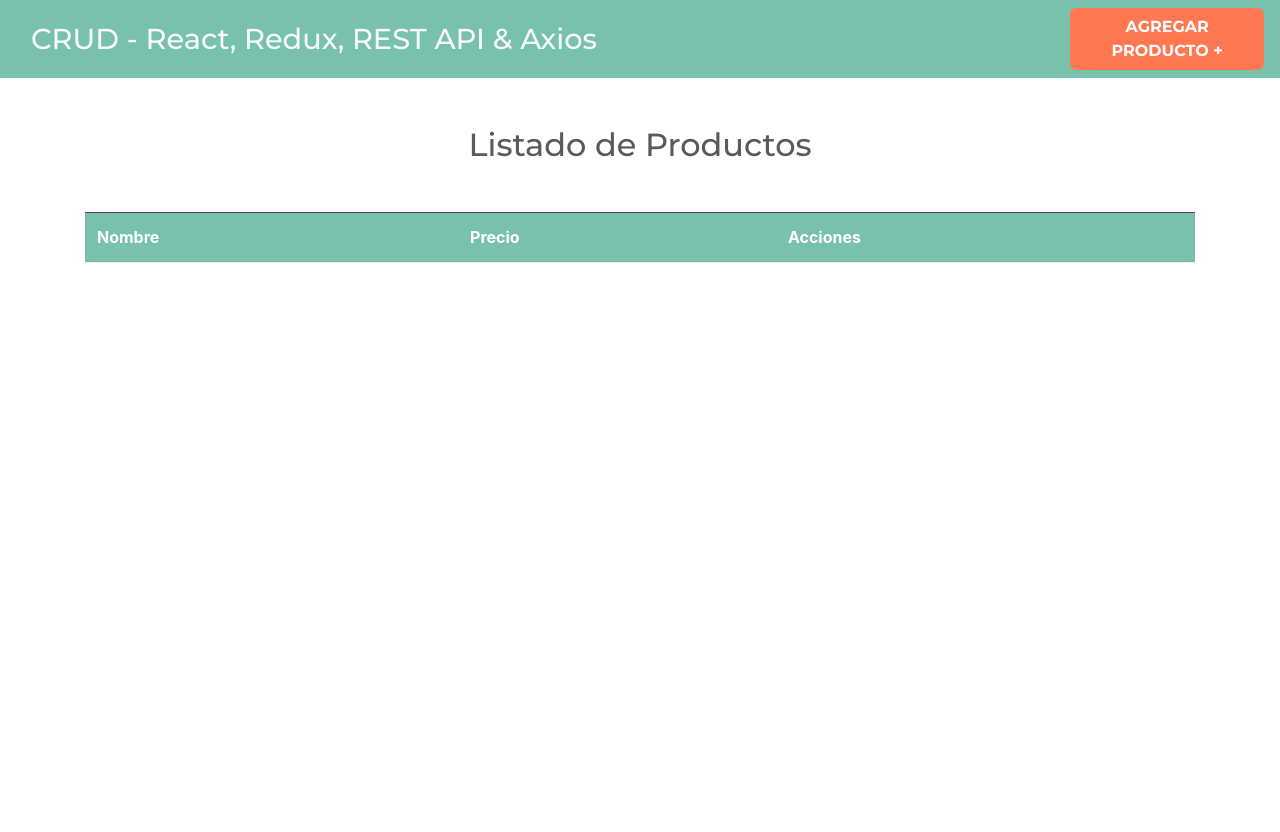
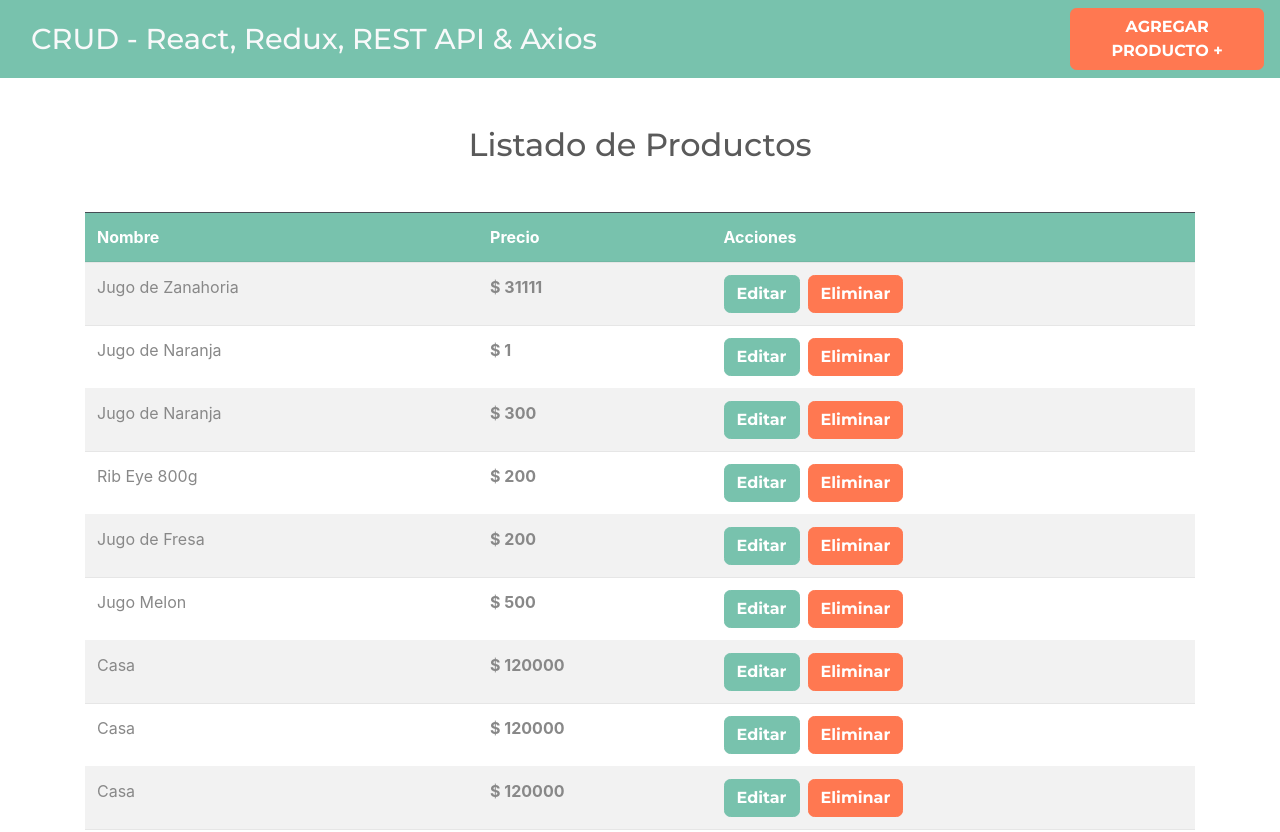
Before and after one commit to zassory/crudredux3, a React (Create React App) app: page / in a window 1280 px wide. Shown: the top 832 px of the page. Before the commit the page ends 800 px from the top, so only its background shows below. Built offline with nearby package versions, Linux system fonts and the light colour scheme; data requests are answered from the project's data file.

Commit message:
mostrando datos de la api ok

```diff
--- a/src/actions/productoActions.js
+++ b/src/actions/productoActions.js
@@ -60,8 +60,8 @@ export function obtenerProductosAction() {
         dispatch( descargarProductos() );
 
         try{
-            const respuesta = await clienteAxios.get('/productos');
-            dispatch(  descargaProductosExitosa(respuesta.data) );
+            const respuesta = await clienteAxios.get('/productos');//api
+            dispatch(  descargaProductosExitosa(respuesta.data) );//state
         }catch(error){
             console.log(error);
             dispatch(  descargaProductosError() );
--- /dev/null
+++ b/src/components/Producto.jsx
@@ -0,0 +1,23 @@
+import React from 'react';
+import { Link } from 'react-router-dom';
+
+export const Producto = ({producto}) => {
+
+  const { nombre , precio , id } = producto;
+
+  return (
+    <tr>
+        <td>{nombre}</td>
+        <td><span className='font-weight-bold'>$ {precio}</span></td>
+        <td className='acciones'>
+            <Link to={`/productos/editar/${id}`} className="btn btn-primary mr-2">
+                Editar
+            </Link>
+            <button
+                type="button"
+                className='btn btn-danger'
+            >Eliminar</button>
+        </td>
+    </tr>
+  )
+}
--- a/src/components/Productos.jsx
+++ b/src/components/Productos.jsx
@@ -3,6 +3,9 @@ import React , { Fragment , useEffect } from 'react'
 // Redux
 import { useSelector, useDispatch } from 'react-redux';
 import { obtenerProductosAction } from '../actions/productoActions';
+
+//Components
+import { Producto } from './';
 
 export const Productos = props => {
 
@@ -14,9 +17,26 @@ export const Productos = props => {
     cargarProductos();
   },[]);
 
+  // obtener el state
+  const productos = useSelector(state => state.productos.productos);
+  const error = useSelector(state => state.productos.error);
+  const cargando = useSelector(state => state.productos.loading);
+
   return (
     <Fragment>
       <h2 className='text-center my-5'>Listado de Productos</h2>
+
+      {
+        error ?
+        <p
+          className='font-weight-bold
+          alert alert-danger text-center mt-4'>Hubo un error</p> : null
+      }
+
+      {
+        cargando ?
+        <p className='text-center'>Cargando...</p> : null
+      }
 
       <table className='table table-striped'>
         <thead className='bg-primary table-dark'>
@@ -27,7 +47,14 @@ export const Productos = props => {
           </tr>
         </thead>
         <tbody>
-
+            { productos.length === 0 ? 'No hay productos' : (
+              productos.map(producto => (
+                <Producto
+                  key={producto.id}
+                  producto={producto}
+                />
+              ))
+            ) }
         </tbody>
       </table>
     </Fragment>
--- a/src/components/index.js
+++ b/src/components/index.js
@@ -4,3 +4,4 @@ export * from './Header';
 export * from './Productos';
 export * from './NuevoProducto';
 export * from './EditarProducto';
+export * from './Producto';
```
